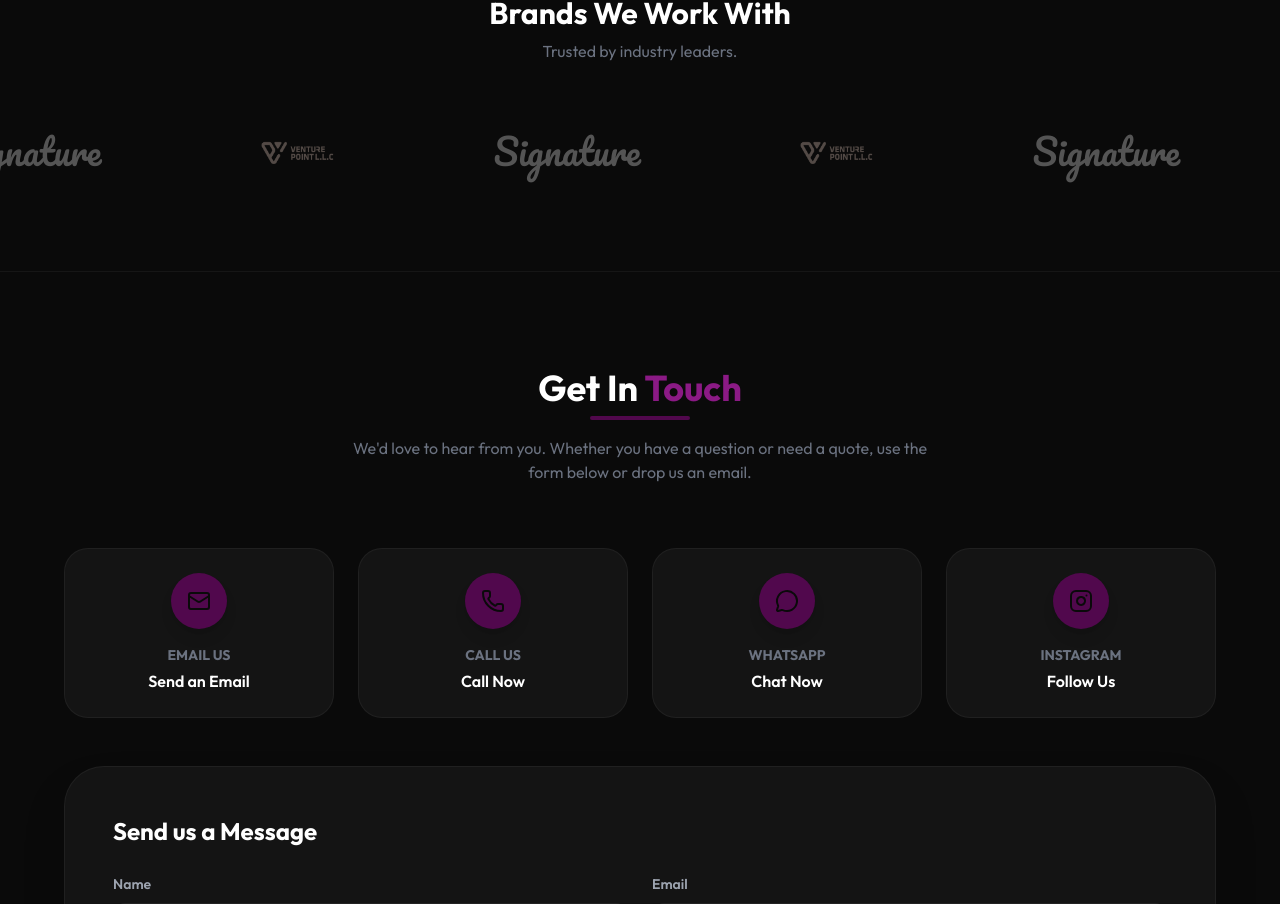
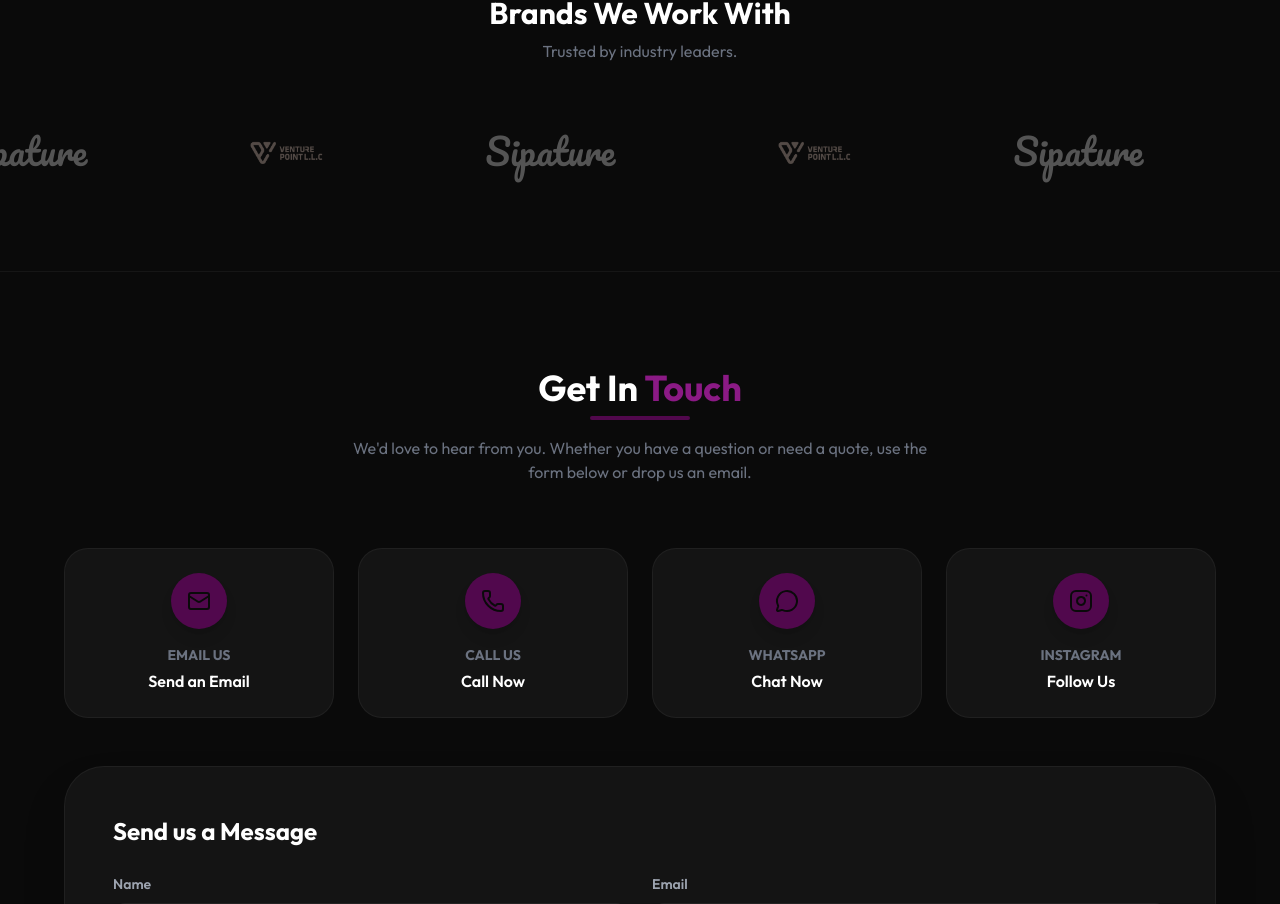
Before and after one commit to spectracreative/dotnet2, a React (Vite) app: page / in a window 1280 px wide. Shown: the part 4380-5284 px from the top of the page. Built offline with nearby package versions, Linux system fonts and the light colour scheme.

Commit message:
Change 'Signature' to 'Sipature' in BrandGallery and push all updates

```diff
--- a/src/components/home/BrandGallery.jsx
+++ b/src/components/home/BrandGallery.jsx
@@ -4,7 +4,7 @@ import { motion } from 'framer-motion';
 import venturePointLogo from '../../assets/brands/venture_point.png';
 
 const brands = [
-    { type: 'text', value: 'Signature', className: 'font-handwriting' },
+    { type: 'text', value: 'Sipature', className: 'font-handwriting' },
     { type: 'image', src: venturePointLogo, alt: 'Venture Point' },
 ];
 
```
